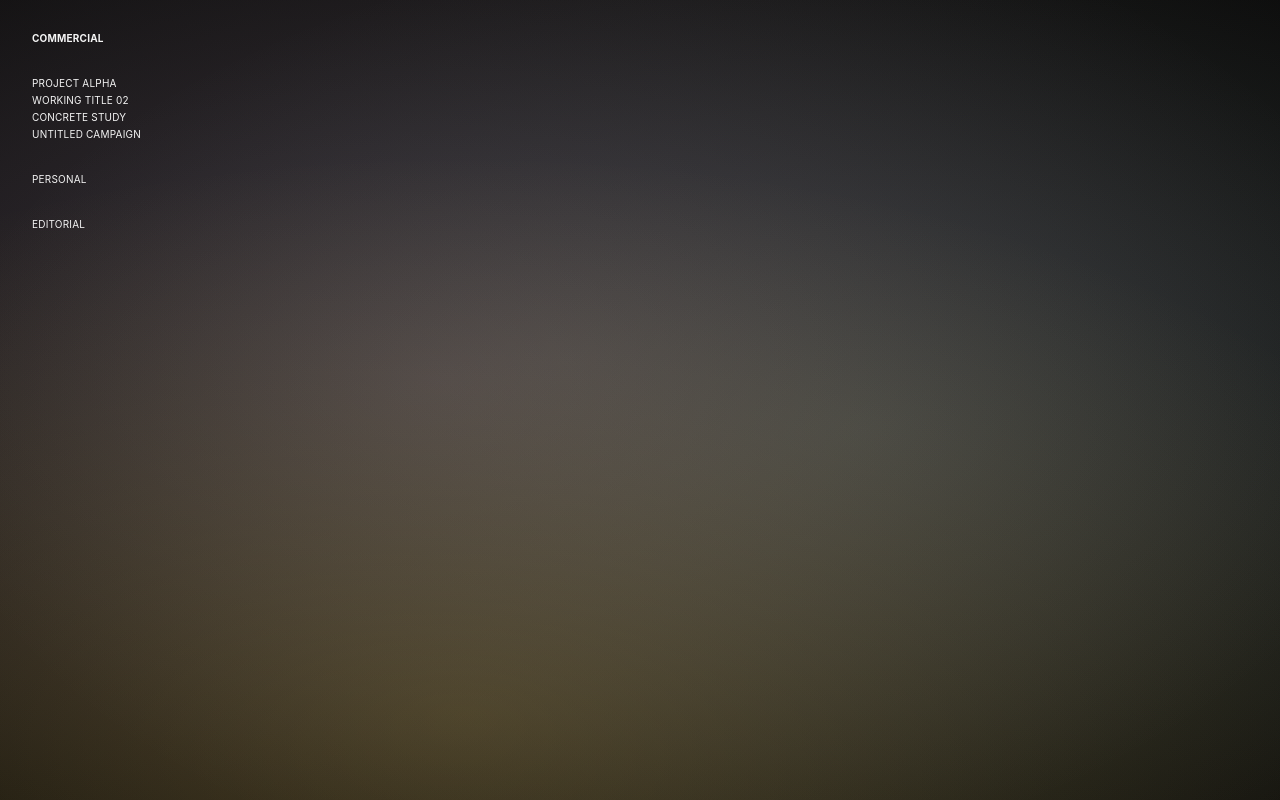
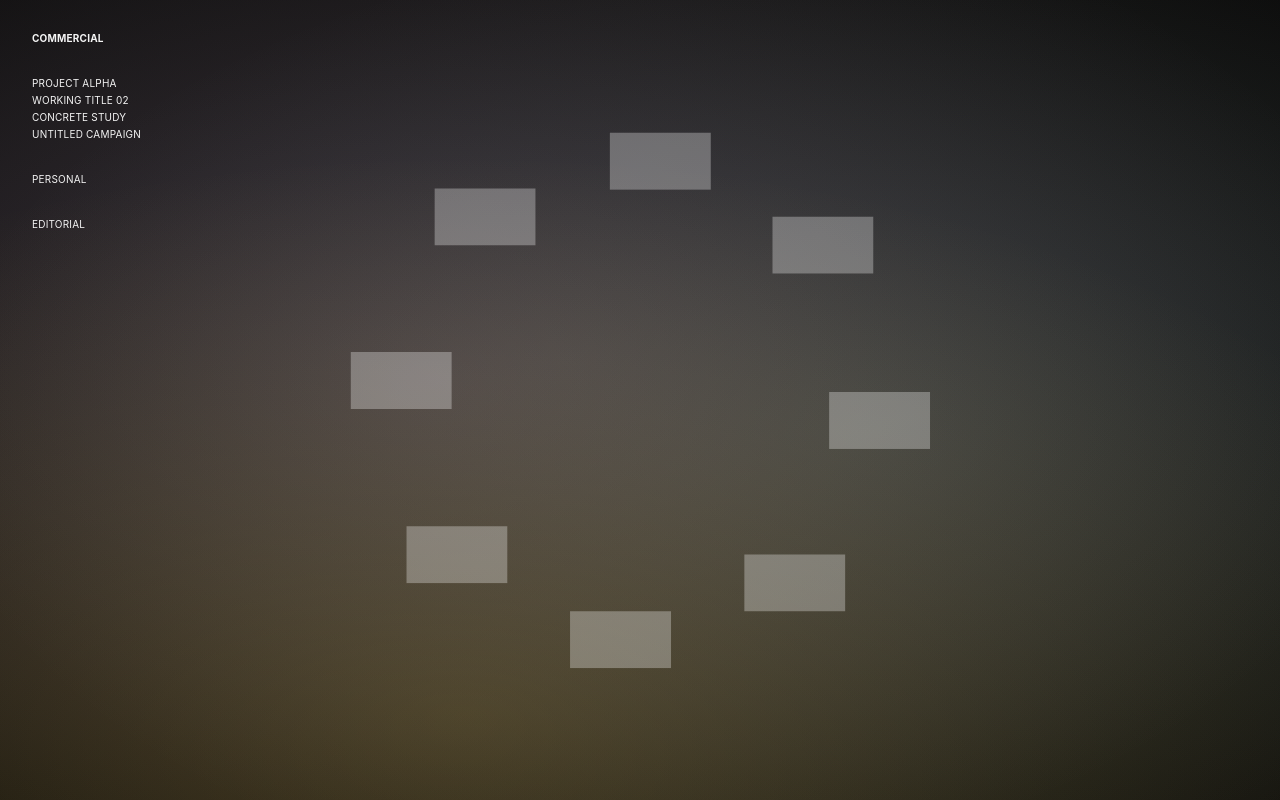
Before and after one commit to diiiiiiing/odile, a website: page HTMLs/odile_work4.html in a window 1280 px wide. Both pictures are taken after a click on the element "COMMERCIAL". Drawn offline with Linux system fonts and the light colour scheme; no server answers.

Commit message:
Add rotating ring of project thumbnails to work4, shown only when commercial is open
Co-Authored-By: Claude Sonnet 4.6 <noreply@anthropic.com>

```diff
--- a/HTMLs/odile_work4.html
+++ b/HTMLs/odile_work4.html
@@ -58,6 +58,23 @@
 
   .ext-link{color:var(--fg);text-decoration:none;cursor:none;}
   .ext-link:hover{font-weight:700;}
+
+  /* rotating ring of project thumbnails — sits centered behind the menu/info/
+     center columns, shown only on the "home" state (no project open, no CV) */
+  #ringStage{
+    position:fixed;overflow:visible;pointer-events:none;
+    opacity:0;transition:opacity .4s ease;
+  }
+  #ringStage.show{opacity:1;pointer-events:auto;}
+  #ring{position:absolute;inset:0;overflow:visible;}
+  .ring-tile{position:absolute;cursor:none;overflow:visible;}
+  .ring-tile-sq{
+    width:100%;height:100%;background-color:var(--dim2);
+    background-size:cover;background-position:center;
+    display:block;will-change:transform,filter;
+    transition:filter .3s ease;
+  }
+  .ring-tile:hover .ring-tile-sq{filter:brightness(1.2);}
 
   /* MOBILE NAV BUTTONS — hidden on desktop, shown <=640px */
   .nav-btn{
@@ -181,6 +198,8 @@
   @media (max-width:640px){
     :root{--pad:20px;--fs:11px;}
 
+    #ringStage{display:none!important;}
+
     .nav-btn{display:block;}
 
     #menu{
@@ -223,6 +242,8 @@
 <div id="overlay"></div>
 <script>window.addEventListener('pageshow',()=>{const o=document.getElementById('overlay');if(o)o.classList.remove('on');});</script>
 <div id="cur"></div>
+
+<div id="ringStage"><div id="ring"></div></div>
 
 <button id="menuBtn" class="nav-btn">index</button>
 <button id="infoBtn" class="nav-btn">info</button>
@@ -298,11 +319,23 @@ document.addEventListener('mousemove',e=>{cur.style.left=e.clientX+'px';cur.styl
   })();
 })();
 
-/* scroll the CV or the media column, no matter where the cursor is */
+/* scroll the CV or the media column, no matter where the cursor is —
+   on the "home" state (no project open), the wheel instead spins the ring */
 window.addEventListener('wheel',e=>{
-  if(cvOpen)cvPanel.scrollTop+=e.deltaY;
-  else centerPanel.scrollTop+=e.deltaY;
+  if(cvOpen){cvPanel.scrollTop+=e.deltaY;return;}
+  if(selectedIdx===null&&!isMobile()){ringTarget+=e.deltaY*0.18;return;}
+  centerPanel.scrollTop+=e.deltaY;
 },{passive:true});
+
+let lty=null;
+document.addEventListener('touchstart',e=>{lty=e.touches[0].clientY;},{passive:true});
+document.addEventListener('touchmove',e=>{
+  if(lty===null)return;
+  if(cvOpen||selectedIdx!==null||isMobile()){lty=e.touches[0].clientY;return;}
+  ringTarget+=(lty-e.touches[0].clientY)*0.35;
+  lty=e.touches[0].clientY;
+},{passive:true});
+document.addEventListener('touchend',()=>{lty=null;},{passive:true});
 
 /* email copy */
 function copyEmail(el){
@@ -323,6 +356,7 @@ const cvPanel=document.getElementById('cv');
 const centerPanel=document.getElementById('center');
 const infoPanel=document.getElementById('info');
 function isDesktop(){return window.matchMedia('(min-width:1321px)').matches;}
+function isMobile(){return window.matchMedia('(max-width:640px)').matches;}
 function toggleCV(force){
   cvOpen=force!==undefined?force:!cvOpen;
   cvBtn.classList.toggle('active',cvOpen);
@@ -332,6 +366,7 @@ function toggleCV(force){
     infoBtn.classList.toggle('active',cvOpen);
     infoBtn.textContent=cvOpen?'close':'info';
   }
+  updateRingVisibility();
 }
 cvBtn.addEventListener('click',e=>{e.preventDefault();toggleCV();});
 
@@ -388,6 +423,7 @@ const PID='zgrgr7sj',DS='production';
 const GROQ=`*[_type=="project"]|order(year desc){
   _id,title,client,"year":string(year),"favorite":favorite==true,description,link,
   "tags":tags[]->{title},
+  "thumb":thumbnail.asset->{url,"ar":metadata.dimensions.aspectRatio},
   "media":media[]{
     _type,
     _type=="image"=>{"url":asset->url,"ar":asset->metadata.dimensions.aspectRatio},
@@ -424,11 +460,21 @@ async function loadFromSanity(){
           if(m._type==='file'||m._type==='mediaVideo')return{type:'video',url:m.url};
           return null;
         }).filter(Boolean):[],
+        thumb:p.thumb?.url||'',
+        thumbAR:p.thumb?.ar||1,
       }));
+      /* fall back to the first image media item if no ring thumbnail is set */
+      projects.forEach(p=>{
+        if(!p.thumb){
+          const firstImg=p.media.find(m=>m.type==='image');
+          if(firstImg){p.thumb=firstImg.url;p.thumbAR=firstImg.ar||1;}
+        }
+      });
     }
   }catch(e){console.warn('[Sanity]',e.message);}
   if(!projects.length)projects=FALLBACK_PROJECTS;
   buildMenu();
+  buildRing();
 }
 
 /* group projects by their first tag, preserving year-desc order */
@@ -503,6 +549,8 @@ function toggleCategory(cat){
     const selCat=(projects[selectedIdx].tags[0]||'other').toLowerCase();
     if(selCat===cat)closeProject();
   }
+
+  updateRingVisibility();
 }
 
 /* clear the center column and deselect the active project, with a short fade-out */
@@ -519,6 +567,7 @@ function closeProject(){
     center.classList.remove('center-hidden');
     closeTimer=null;
   },250);
+  updateRingVisibility();
 }
 
 /* show a project's images in the center scrollable column */
@@ -529,6 +578,7 @@ function selectProject(i){
   document.querySelectorAll('.menu-items a.active').forEach(a=>a.classList.remove('active'));
   const newActive=document.querySelector(`.menu-items a[data-idx="${i}"]`);
   if(newActive)newActive.classList.add('active');
+  updateRingVisibility();
 
   if(cvOpen)toggleCV(false);
 
@@ -616,6 +666,81 @@ function createMediaEl(m){
   return ph;
 }
 
+/* ── rotating ring of project thumbnails — desktop "home" state only ── */
+const ringStage=document.getElementById('ringStage');
+const ringEl=document.getElementById('ring');
+const RING_TILE_W=0.42; // fraction of ring radius
+let ringTiles=[];
+let ringAngle=0,ringTarget=0,ringAtmo=0,ringHover=false;
+
+function ringTileRatio(ar){
+  if(!ar||ar<=0)ar=16/9;
+  if(ar>=1)return{wr:RING_TILE_W,hr:RING_TILE_W/ar};
+  const h=Math.min(RING_TILE_W/ar,RING_TILE_W*0.9);
+  return{wr:h*ar,hr:h};
+}
+
+function buildRing(){
+  ringEl.innerHTML='';
+  ringTiles=[];
+  if(isMobile()||!projects.length)return;
+  projects.forEach((p,i)=>{
+    const tile=document.createElement('div');
+    tile.className='ring-tile';
+    const sq=document.createElement('div');
+    sq.className='ring-tile-sq';
+    if(p.thumb)sq.style.backgroundImage=`url(${p.thumb})`;
+    tile.appendChild(sq);
+    tile.addEventListener('mouseenter',()=>{ringHover=true;});
+    tile.addEventListener('mouseleave',()=>{ringHover=false;});
+    tile.addEventListener('click',()=>selectProject(i));
+    ringEl.appendChild(tile);
+    ringTiles.push({tile,sq,ratio:ringTileRatio(p.thumbAR)});
+  });
+  updateRingVisibility();
+}
+
+/* the ring is only shown when the "commercial" category is open, no project open, no CV, desktop only */
+function updateRingVisibility(){
+  const visible=!isMobile()&&openCat==='commercial'&&selectedIdx===null&&!cvOpen&&ringTiles.length>0;
+  ringStage.classList.toggle('show',visible);
+}
+
+let ringWasMobile=isMobile();
+window.addEventListener('resize',()=>{
+  const nowMobile=isMobile();
+  if(nowMobile!==ringWasMobile){ringWasMobile=nowMobile;buildRing();}
+},{passive:true});
+
+(function ringLoop(){
+  if(ringTiles.length){
+    const VW=window.innerWidth,VH=window.innerHeight;
+    const R=Math.min(VW,VH)*0.30;
+    const S=R*2+200;
+    ringStage.style.left=(VW/2-S/2)+'px';
+    ringStage.style.top=(VH/2-S/2)+'px';
+    ringStage.style.width=S+'px';
+    ringStage.style.height=S+'px';
+
+    ringAngle+=(ringTarget-ringAngle)*0.09;
+    if(!ringHover)ringAtmo+=0.01;
+    const total=ringAngle+ringAtmo;
+    ringEl.style.transform=`rotate(${total}deg)`;
+
+    const half=S/2,N=ringTiles.length;
+    ringTiles.forEach(({tile,sq,ratio},i)=>{
+      const a=(i/N)*2*Math.PI-Math.PI/2;
+      const tw=ratio.wr*R,th=ratio.hr*R;
+      tile.style.width=tw+'px';
+      tile.style.height=th+'px';
+      tile.style.left=(half+R*Math.cos(a)-tw/2)+'px';
+      tile.style.top=(half+R*Math.sin(a)-th/2)+'px';
+      sq.style.transform=`rotate(${-total}deg)`;
+    });
+  }
+  requestAnimationFrame(ringLoop);
+})();
+
 loadFromSanity();
 </script>
 </body>
```
